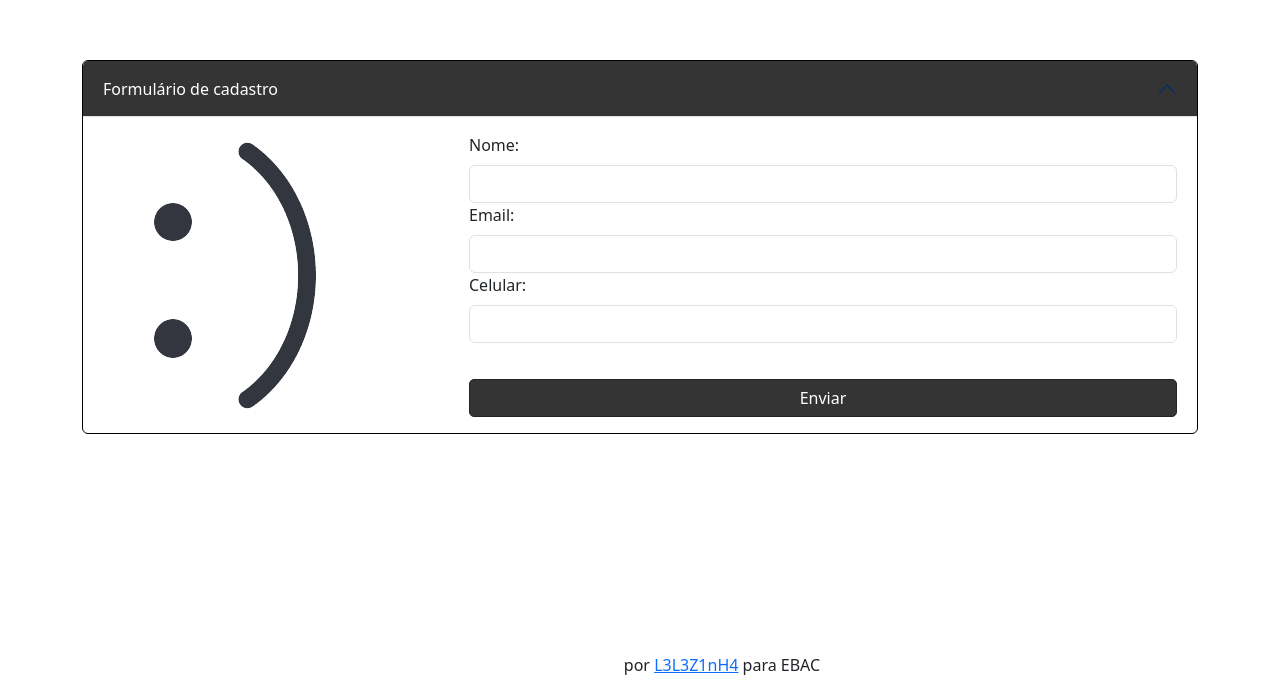
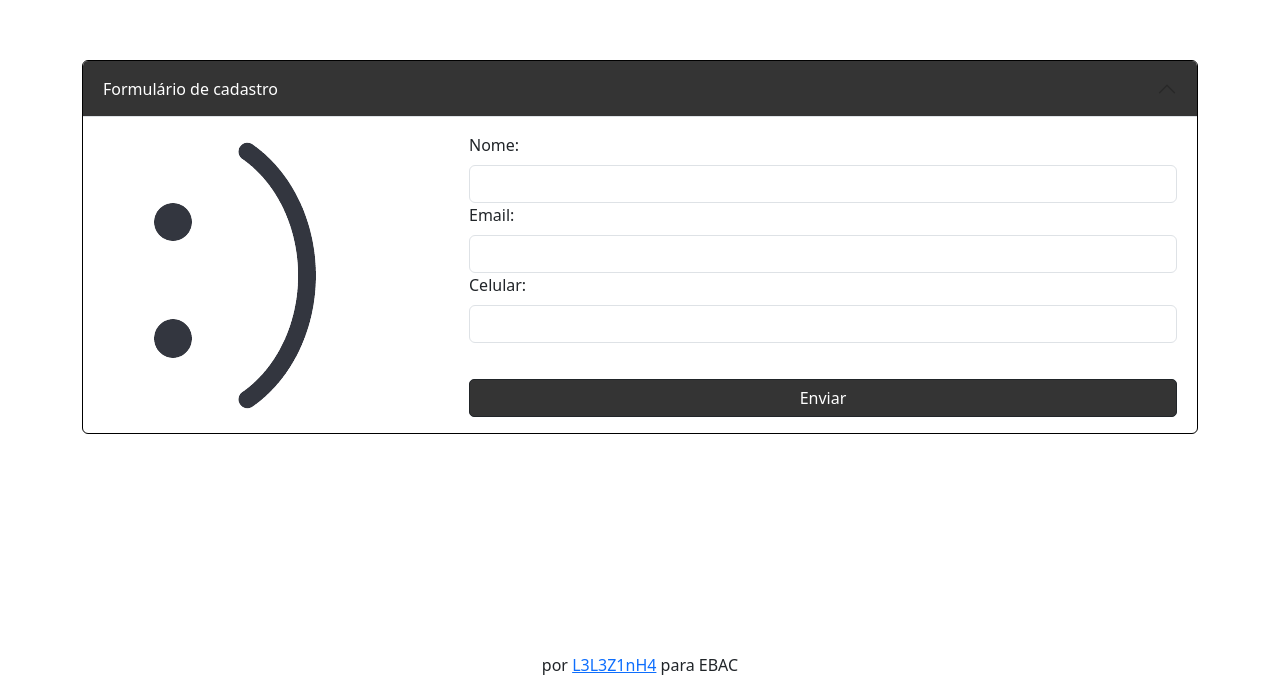
Before and after one commit to l3l3z1nh4/form, a plain HTML site: page index.html in a window 1280 px wide. Shown: the part 107-800 px from the top of the page. Drawn offline with nearby package versions, Linux system fonts and the light colour scheme.

Commit message:
Update index.html

```diff
--- a/index.html
+++ b/index.html
@@ -12,6 +12,9 @@
         .accordion-item{
             border: 1px solid black;
             border-radius: 25px;
+        }
+        .accordion-button::after {
+            filter: grayscale(100%);
         }
         .row{
             align-items: center;
@@ -36,12 +39,14 @@
             --bs-primary-text-emphasis: #ffffff;
             --bs-primary-bg-subtle: #343434;
         }
-        footer{
+        footer {
             position: fixed ;
             bottom: 0px;
             width: 100%;
             height: 40px;
+            left: 0;
             text-align: center;
+            justify-content: center;
         }
 
     </style>
@@ -76,6 +81,7 @@
                     </div>
                 </div>
             </div>
+         </div>
             <footer>
                 <p>por <a href="https://github.com/l3l3z1nh4" target="_blank">L3L3Z1nH4</a> para EBAC</p>
             </footer>
@@ -85,3 +91,7 @@
     <script src="https://cdn.jsdelivr.net/npm/bootstrap@5.3.3/dist/js/bootstrap.bundle.min.js"></script>
 </body>
 </html>
+
+    <script src="https://cdn.jsdelivr.net/npm/bootstrap@5.3.3/dist/js/bootstrap.bundle.min.js"></script>
+</body>
+</html>
```
Lines whose indentation alone changed are shown as unchanged.
